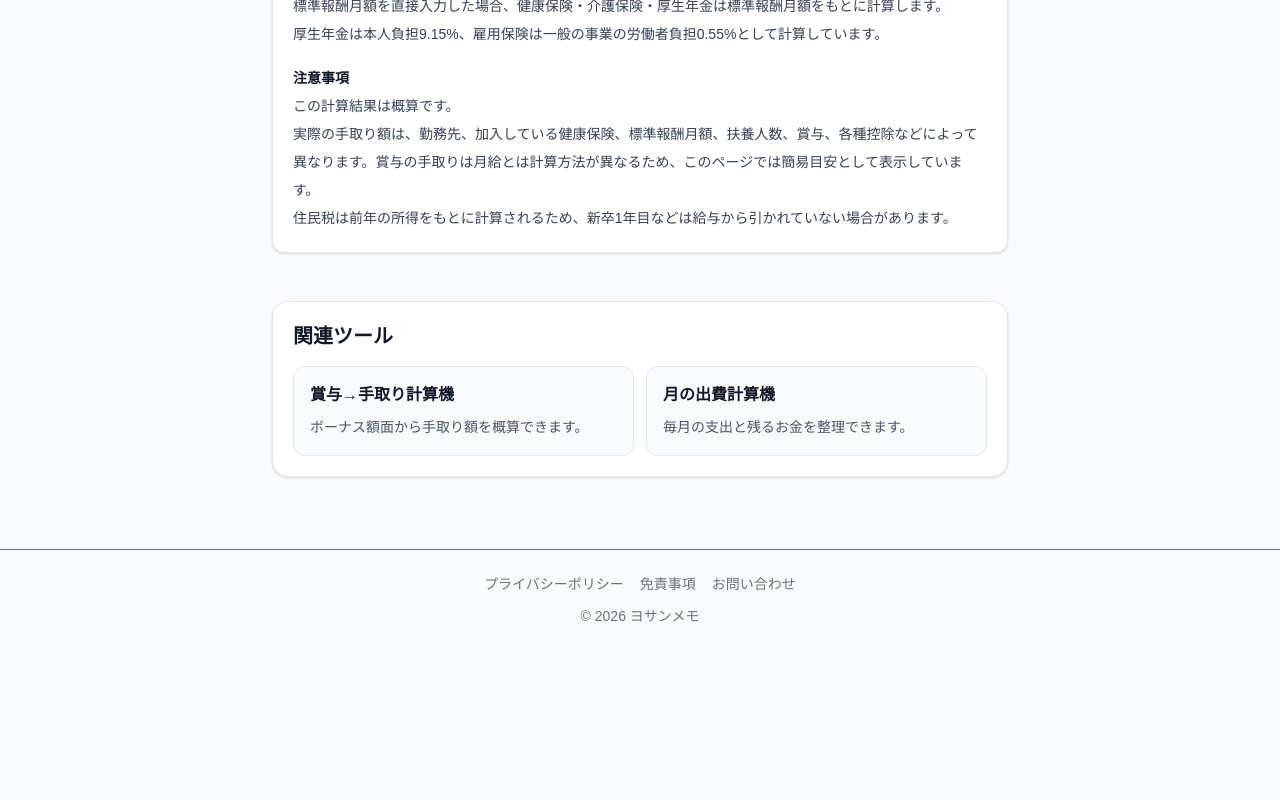
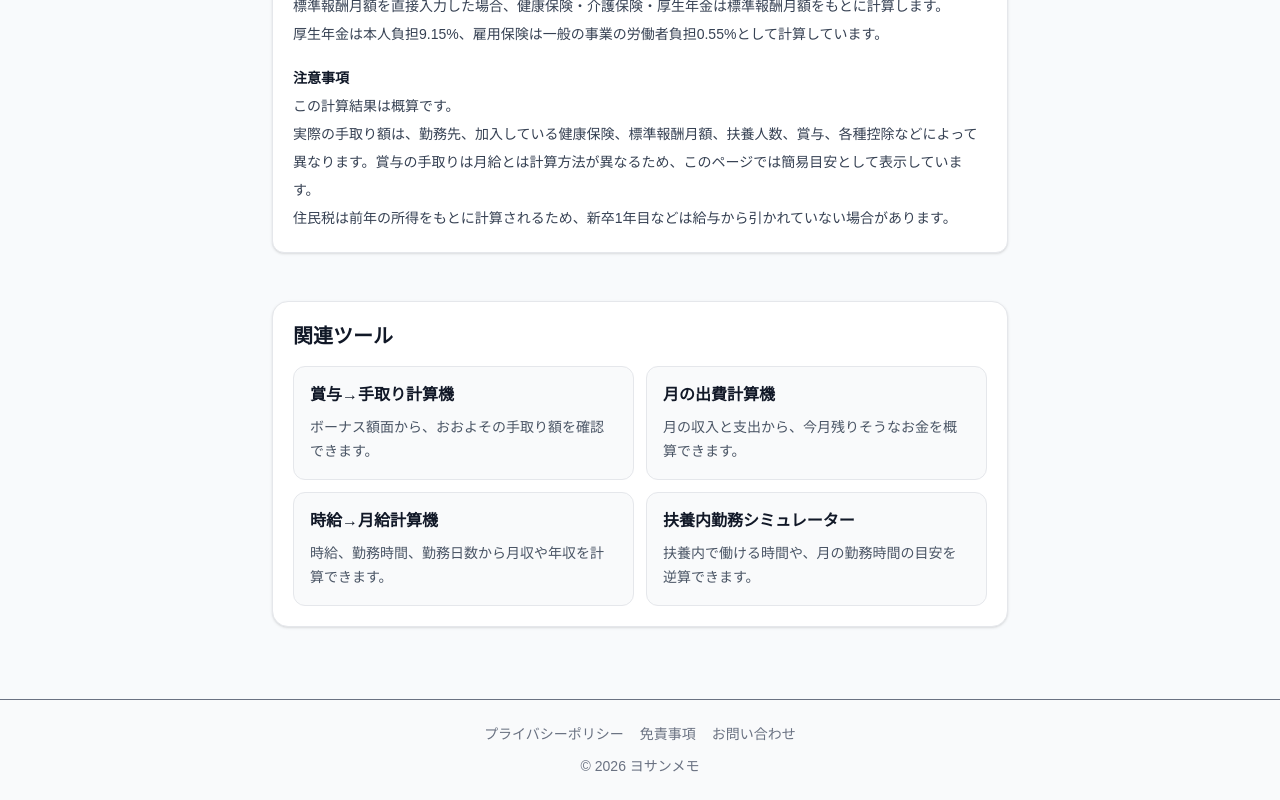
Before and after one commit to AsahiSugimori/keisan-tools, a Next.js app: page /take-home-pay in a window 1280 px wide. Shown: the part 1488-2288 px from the top of the page. Before the commit the page ends 2138 px from the top, so only its background shows below. Built offline with nearby package versions, Linux system fonts and the light colour scheme.

Commit message:
手取り系ページの関連ツールを改善

```diff
--- a/app/bonus-take-home-pay/page.tsx
+++ b/app/bonus-take-home-pay/page.tsx
@@ -15,18 +15,30 @@ export default function Page() {
       <div className="mx-auto max-w-3xl px-4 pt-4">
         <BackLink />
       </div>
+
       <BonusTakeHomePayCalculator />
+
       <RelatedTools
         tools={[
           {
             href: "/take-home-pay",
             title: "額面→手取り計算機",
-            description: "月給から社会保険料・税金を差し引いた手取り額を概算できます。",
+            description: "月給の額面から、おおよその手取り額を確認できます。",
           },
           {
             href: "/monthly-expense",
             title: "月の出費計算機",
-            description: "毎月の支出と残るお金を整理できます。",
+            description: "月の収入と支出から、今月残りそうなお金を概算できます。",
+          },
+          {
+            href: "/withholding-tax",
+            title: "源泉徴収計算機",
+            description: "報酬額から源泉徴収税額と差し引き後の入金額を概算できます。",
+          },
+          {
+            href: "/hourly-to-monthly",
+            title: "時給→月給計算機",
+            description: "時給、勤務時間、勤務日数から月収や年収を計算できます。",
           },
         ]}
       />
--- a/app/take-home-pay/page.tsx
+++ b/app/take-home-pay/page.tsx
@@ -10,24 +10,35 @@ export const metadata: Metadata = {
 };
 
 export default function Page() {
-
   return (
     <>
       <div className="mx-auto max-w-3xl px-4 pt-4">
         <BackLink />
       </div>
+
       <TakeHomePayCalculator />
+
       <RelatedTools
         tools={[
           {
             href: "/bonus-take-home-pay",
             title: "賞与→手取り計算機",
-            description: "ボーナス額面から手取り額を概算できます。",
+            description: "ボーナス額面から、おおよその手取り額を確認できます。",
           },
           {
             href: "/monthly-expense",
             title: "月の出費計算機",
-            description: "毎月の支出と残るお金を整理できます。",
+            description: "月の収入と支出から、今月残りそうなお金を概算できます。",
+          },
+          {
+            href: "/hourly-to-monthly",
+            title: "時給→月給計算機",
+            description: "時給、勤務時間、勤務日数から月収や年収を計算できます。",
+          },
+          {
+            href: "/dependent-work-limit",
+            title: "扶養内勤務シミュレーター",
+            description: "扶養内で働ける時間や、月の勤務時間の目安を逆算できます。",
           },
         ]}
       />
```
